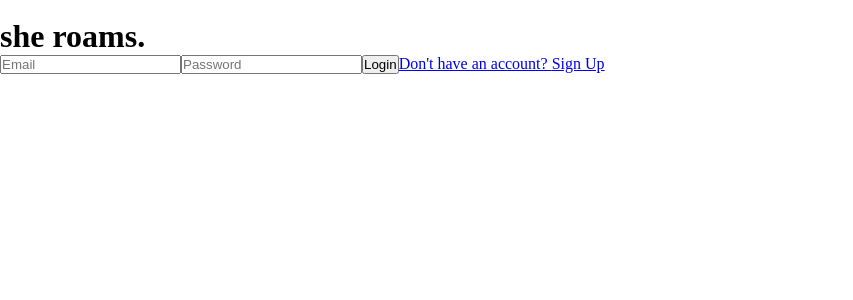
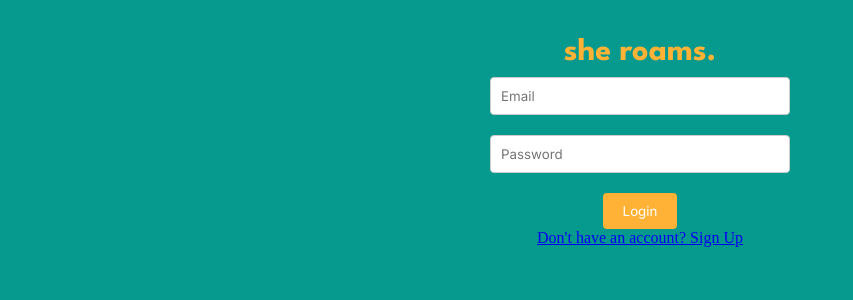
Before and after one commit to project-sheRoams/repository-sheRoams, a Next.js app in the folder projeto/: page /Login in a window 1280 px wide. Shown: the top 300 px of the page, without its empty margins (0-853 px from the left). Built offline with nearby package versions, Linux system fonts and the light colour scheme.

Commit message:
add style login

```diff
--- a/projeto/src/components/auth/Login.module.css
+++ b/projeto/src/components/auth/Login.module.css
@@ -45,14 +45,3 @@
 .btn:hover {
   background-color: #e0a22b;
 }
-
-.link {
-  font-family: 'Inter', sans-serif;
-  margin-top: 10px;
-  color: white;
-  text-decoration: none;
-}
-
-.underline {
-  text-decoration: underline;
-}
--- a/projeto/src/components/auth/LoginComponent.jsx
+++ b/projeto/src/components/auth/LoginComponent.jsx
@@ -1,20 +1,88 @@
+// import Link from "next/link";
+// import styles from './Login.module.css';
+
+// export default function LoginForm() {
+//   return (
+//     <div className={styles.body}>
+//       <div className="img-container">
+//         <img src="" alt="" />
+//       </div>
+//       <h1>she <span>roams.</span></h1>
+
+//       <form className="form">
+//         <input type="email" placeholder="Email" />
+//         <input type="password" placeholder="Password" />
+//         <button className="btn">Login</button>
+//         <Link className="link" href={"/SignUp"}>
+//           Don't have an account? <span className="underline">Sign Up</span>
+//         </Link>
+//       </form>
+//     </div>
+//   );
+// }
+
 import Link from "next/link";
-import styles from './Login.module.css';
+import styles from "./Login.module.css";
+import { useState } from "react";
 
 export default function LoginForm() {
+  const [email, setEmail] = useState("");
+  const [password, setPassword] = useState("");
+  const [error, setError] = useState("");
+
+  const handleLogin = async (e) => {
+    e.preventDefault();
+    setError("");
+
+    const res = await fetch("/api/login", {
+      method: "POST",
+      headers: {
+        "Content-Type": "application/json",
+      },
+      body: JSON.stringify({ email, password }),
+    });
+
+    const data = await res.json();
+
+    if (data.success) {
+      // Redirect to dashboard or another page
+      console.log("Login successful");
+    } else {
+      setError(data.message);
+    }
+  };
+
   return (
     <div className={styles.body}>
-      <div className="img-container">
+      <div className={styles["img-container"]}>
         <img src="" alt="" />
       </div>
-      <h1>she <span>roams.</span></h1>
+      <h1 className={styles.h1}>
+        she <span className={styles.title}>roams.</span>
+      </h1>
 
-      <form className="form">
-        <input type="email" placeholder="Email" />
-        <input type="password" placeholder="Password" />
-        <button className="btn">Login</button>
-        <Link className="link" href={"/SignUp"}>
-          Don't have an account? <span className="underline">Sign Up</span>
+      <form className={styles.form} onSubmit={handleLogin}>
+        <input
+          className={styles.input}
+          type="email"
+          placeholder="Email"
+          value={email}
+          onChange={(e) => setEmail(e.target.value)}
+        />
+        <input
+          className={styles.input}
+          type="password"
+          placeholder="Password"
+          value={password}
+          onChange={(e) => setPassword(e.target.value)}
+        />
+        <button className={styles.btn} type="submit">
+          Login
+        </button>
+        {error && <p className={styles.error}>{error}</p>}
+        <Link className={styles.link} href="/SignUp">
+          Don't have an account?{" "}
+          <span className={styles.underline}>Sign Up</span>
         </Link>
       </form>
     </div>
--- a/projeto/src/pages/Login.js
+++ b/projeto/src/pages/Login.js
@@ -1,9 +1,24 @@
+// import styles from './login.module.css';
+
+// const LoginPage = () => {
+//   return <LoginForm />;
+// };
+
+// export default LoginPage;
+
+
+
 import LoginForm from "../components/auth/LoginComponent";
 import styles from './login.module.css';
 
-
 const LoginPage = () => {
-  return <LoginForm />;
+  return (
+    <div className={styles.pageContainer}>
+      <div className={styles.formContainer}>
+        <LoginForm />
+      </div>
+    </div>
+  );
 };
 
 export default LoginPage;
--- a/projeto/src/pages/login.module.css
+++ b/projeto/src/pages/login.module.css
@@ -1,60 +1,3 @@
 .body{
   background-color: #069A8E;
 }
-
-.img-container {
-  text-align: center;
-  margin-bottom: 20px;
-}
-
-.h1 {
-  color: #FFB235;
-  font-family: 'League Spartan', sans-serif;
-  text-align: center;
-}
-
-.title span {
-  color: inherit;
-}
-
-.form {
-  display: flex;
-  flex-direction: column;
-  align-items: center;
-}
-
-.form input {
-  font-family: 'Inter', sans-serif;
-  padding: 10px;
-  margin: 10px 0;
-  border: 1px solid #ccc;
-  border-radius: 4px;
-  width: 100%;
-  max-width: 300px;
-}
-
-.btn {
-  background-color: #FFB235;
-  color: white;
-  border: none;
-  padding: 10px 20px;
-  margin-top: 10px;
-  border-radius: 4px;
-  cursor: pointer;
-  font-family: 'Inter', sans-serif;
-}
-
-.btn:hover {
-  background-color: #e0a22b;
-}
-
-.link {
-  font-family: 'Inter', sans-serif;
-  margin-top: 10px;
-  color: white;
-  text-decoration: none;
-}
-
-.underline {
-  text-decoration: underline;
-}
--- a/projeto/src/styles/globals.css
+++ b/projeto/src/styles/globals.css
@@ -17,6 +17,6 @@ body {
 }
 
 body {
-  color: rgb(var(--foreground-rgb));
+  background-color:  #069A8E;
 
 }
```
